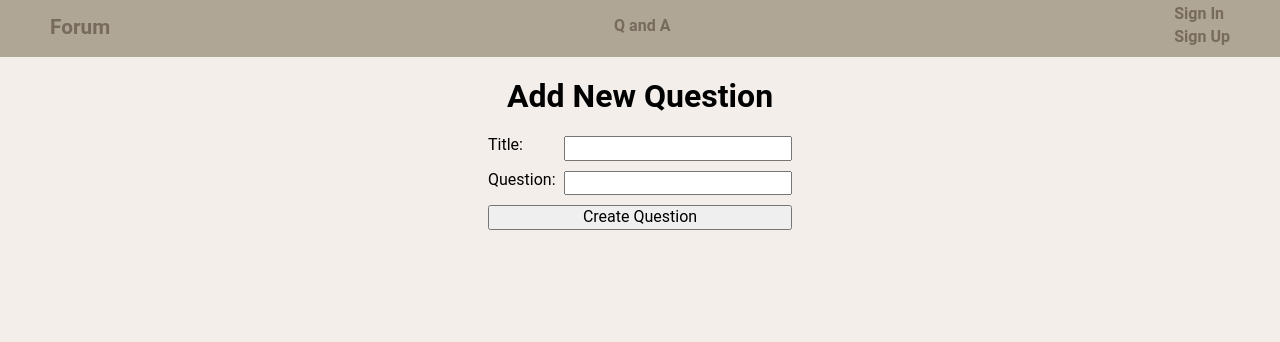
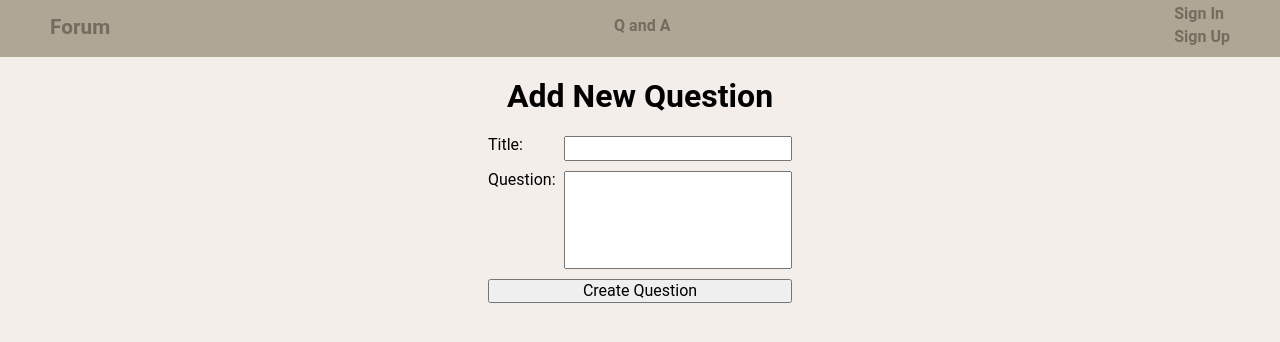
Before and after one commit to nokas90/forum-codeAcademy, a React (Create React App) app: page /questions/newQuestion in a window 1280 px wide. Shown: the top 342 px of the page. Built offline with nearby package versions, Linux system fonts and the light colour scheme; data requests are answered from the project's data file.

Commit message:
added textarea

```diff
--- a/src/components/UI/FormitInput.jsx
+++ b/src/components/UI/FormitInput.jsx
@@ -1,23 +1,37 @@
-const FormikInput = ({ type, name, formik, placeholder }) => {
+const FormikInput = ({ type, name, formik, placeholder, rows, columns }) => {
+  const isTextArea = type === 'textarea';
+
   return (
     <div>
       <label htmlFor={name}>{name.charAt(0).toUpperCase() + name.slice(1)}:</label>
-      <input
-        type={type}
-        name={name} id={name}
-        value={formik.values[name]} // values['hihi'] === values.hihi
-        onChange={formik.handleChange}
-        onBlur={formik.handleBlur}
-        placeholder={placeholder?placeholder:''}
-      />
-      {
-        formik.touched[name] && formik.errors[name] &&
-        <p
-          style={{ color:"red" }}
-        >{formik.errors[name]}</p>
-      }
+      {isTextArea ? (
+        <textarea
+          name={name}
+          id={name}
+          value={formik.values[name]}
+          onChange={formik.handleChange}
+          onBlur={formik.handleBlur}
+          placeholder={placeholder ? placeholder : ''}
+          rows={rows}
+          columns={columns}
+          style={{ resize: 'none' }}
+        />
+      ) : (
+        <input
+          type={type}
+          name={name}
+          id={name}
+          value={formik.values[name]}
+          onChange={formik.handleChange}
+          onBlur={formik.handleBlur}
+          placeholder={placeholder ? placeholder : ''}
+        />
+      )}
+      {formik.touched[name] && formik.errors[name] && (
+        <p style={{ color: "red" }}>{formik.errors[name]}</p>
+      )}
     </div>
   );
-}
+};
 
 export default FormikInput;
```
